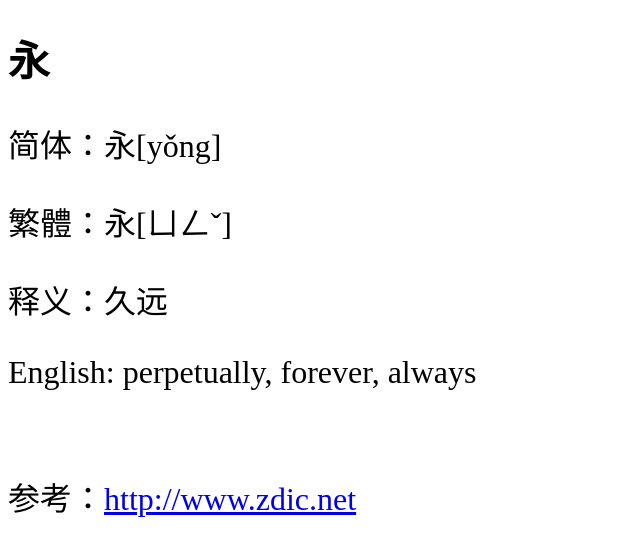
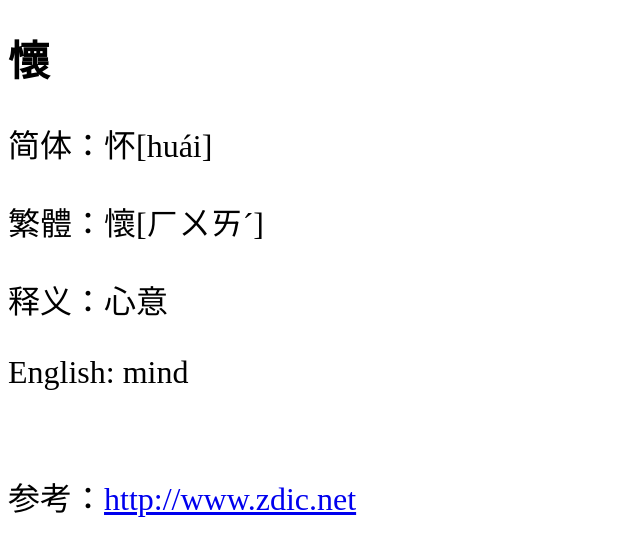
Before and after one commit to shengzhe/livecalligraphy, a Jekyll site: the page built from _posts/2012-08-31-LanTing-299.html, in a window 1280 px wide. Shown: the top 556 px of the page, without its empty margins (0-640 px from the left). Built offline with Jekyll 4.4.1, drawn with Linux system fonts in a browser that asks for light colours; Markdown is read by kramdown in place of the engine named in the settings.

Commit message:
Update 2012-08-31-LanTing-299.html

```diff
--- a/_posts/2012-08-31-LanTing-299.html
+++ b/_posts/2012-08-31-LanTing-299.html
@@ -1,11 +1,11 @@
 ---
 layout: default
-title: 兰亭集序第1个字 (1st character of Lan Ting)
+title: 兰亭集序第299个字 (299th character of Lan Ting)
 ---
-<h1>永</h1>
-<p>简体：永[yǒng]</p>
-<p>繁體：永[ㄩㄥˇ]</p>
-<p>释义：久远</p>
-<p>English: perpetually, forever, always</p>
+<h1>懷</h1>
+<p>简体：怀[huái]</p>
+<p>繁體：懷[ㄏㄨㄞˊ]</p>
+<p>释义：心意</p>
+<p>English: mind</p>
 <br/>
-<p>参考：<a href="http://www.zdic.net/zd/zi/ZdicE6ZdicB0ZdicB8.htm">http://www.zdic.net</a></p>
+<p>参考：<a href="http://www.zdic.net/z/19/js/6000.htm">http://www.zdic.net</a></p>
```
